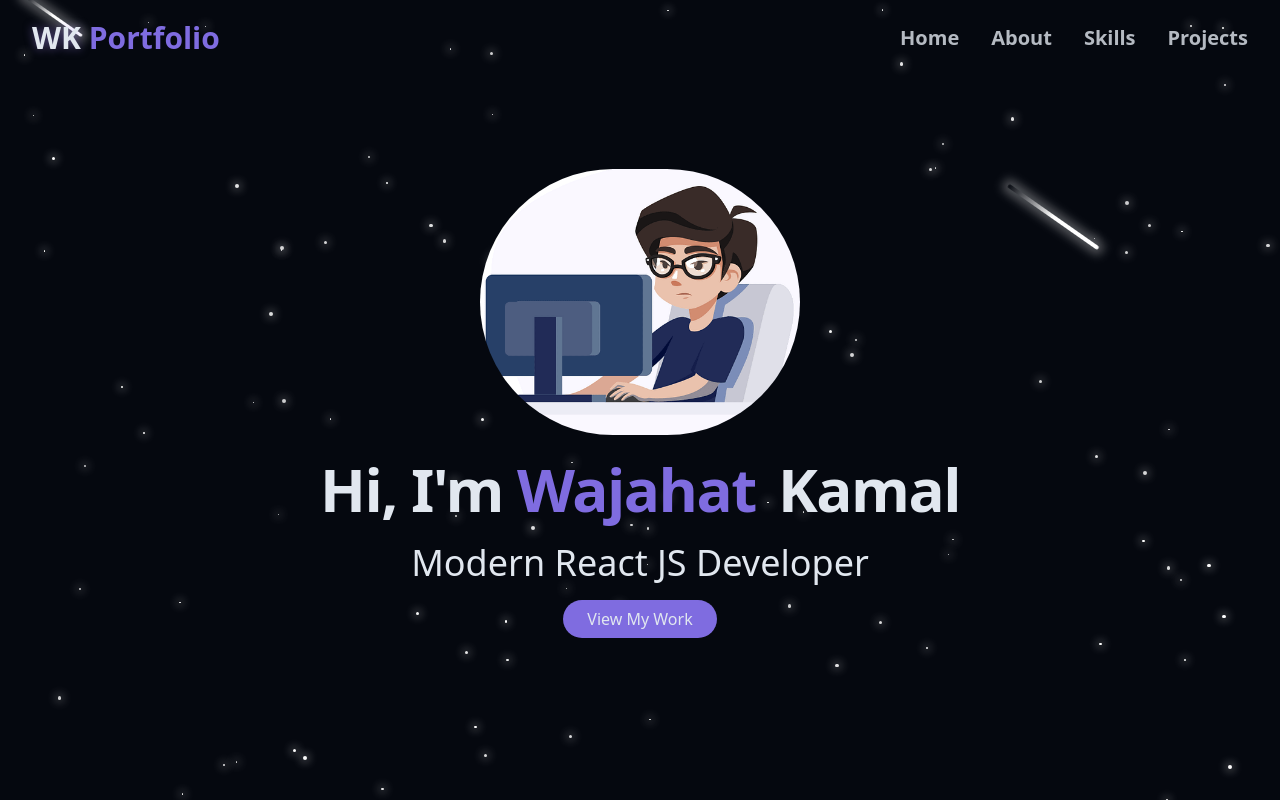
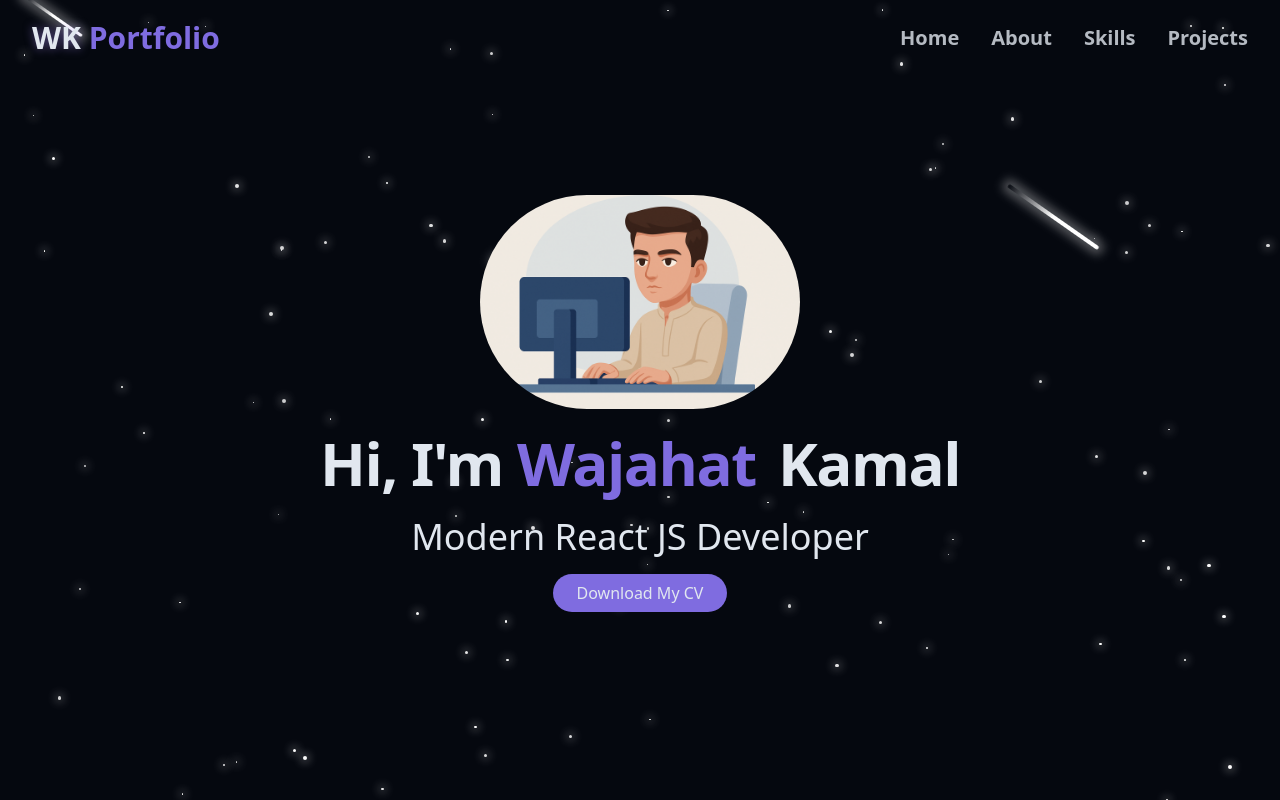
Before and after one commit to wajahat-kamal/Dev-Portfolio, a React (Vite) app: page / in a window 1280 px wide. Shown: the top 800 px of the page. Built offline with nearby package versions, Linux system fonts and the light colour scheme.

Commit message:
Refactor code structure for improved readability and maintainability

```diff
--- a/src/components/HeroSection.jsx
+++ b/src/components/HeroSection.jsx
@@ -27,16 +27,19 @@ export const HeroSection = () => (
           </span>
         </h1>
 
-        <p className="text-lg md:text-4xl text-muted-foreground max-2-2xl mx-auto opacity-0 animate-fade-in-delay-3">
-          {/* I create stellar web experiences with modern technologies.
-        Specializing in front-end development, I build interfaces that are
-        both beautiful and functional. */}
+        <p className="text-[18px] md:text-4xl text-muted-foreground max-2-2xl mx-auto opacity-0 animate-fade-in-delay-3">
           Modern React JS Developer
         </p>
 
         <div className=" opacity-0 animate-fade-in-delay-4">
-          <a href="#projects" className="cosmic-button">
-            View My Work
+          <a
+          className="cosmic-button"
+            href="wajahatkamal-CV.png"
+            download
+            target="_blank"
+            rel="WajahatKamal-CV"
+          >
+            Download My CV
           </a>
         </div>
       </div>
```
Also changed, not shown: src/components/AboutSection.jsx (+0 -40 lines), public/portfolioimg.png, public/wajahatkamal-CV.jpg (added).
